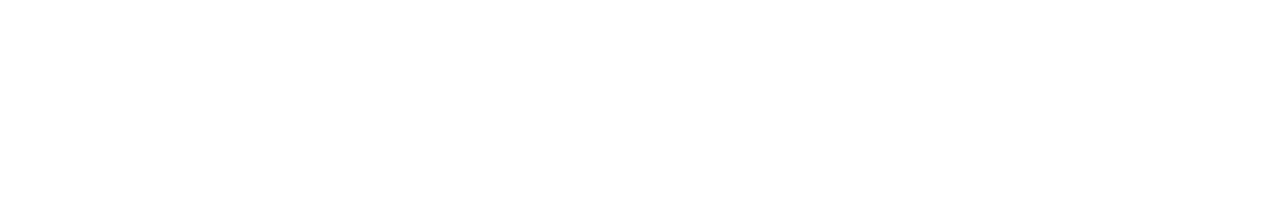
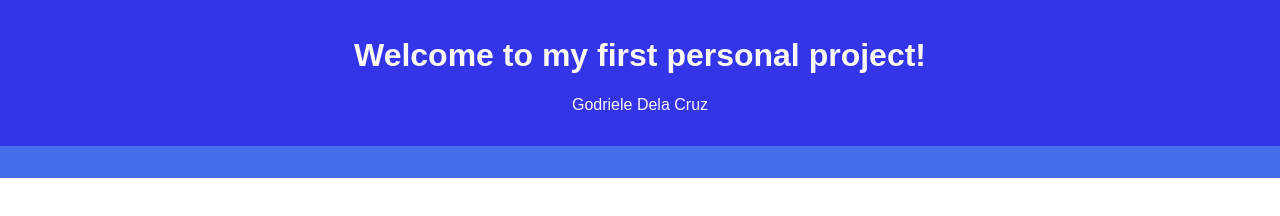
Before and after one commit to godriele/Calculator, a plain HTML site: page index.html in a window 1280 px wide. Drawn offline with Linux system fonts and the light colour scheme.

Commit message:
Added a header

```diff
--- a/index.html
+++ b/index.html
@@ -3,9 +3,25 @@
 <head>
     <meta charset="UTF-8">
     <meta name="viewport" content="width=device-width, initial-scale=1.0">
-    <title>Document</title>
+    <link rel="stylesheet" href="style.css" />
+    <title>Wasssup</title>
+
 </head>
 <body>
+ <div>
+    <header>
+       <h1>Welcome to my first personal project!</h1>
+       <p>Godriele Dela Cruz </p>
+    </header>
+   </div>
+      <div class="blue-block">
+       </div>
 
+
+
+
+
+
+    <script src="index.js"> </script>
 </body>
 </html>
--- a/style.css
+++ b/style.css
@@ -0,0 +1,22 @@
+
+* {
+    font-family: Arial, Helvetica, sans-serif;
+}
+
+header {
+    background-color: rgb(52, 52, 232);
+    color: rgb(250, 247, 247);
+    text-align: center;
+    padding: 1rem;
+    margin: 0;
+}
+
+body {
+     margin: 0;
+}
+
+.blue-block {
+    background-color: rgb(67, 112, 234);
+    padding: 1rem;
+    text-align: center;
+}
```
